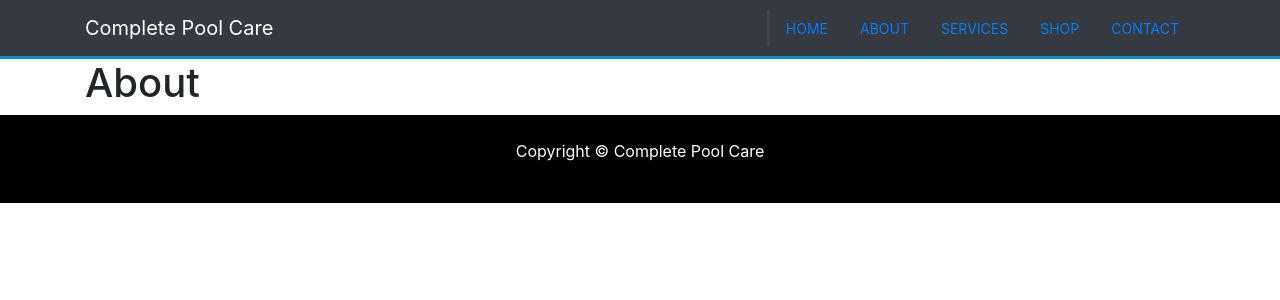
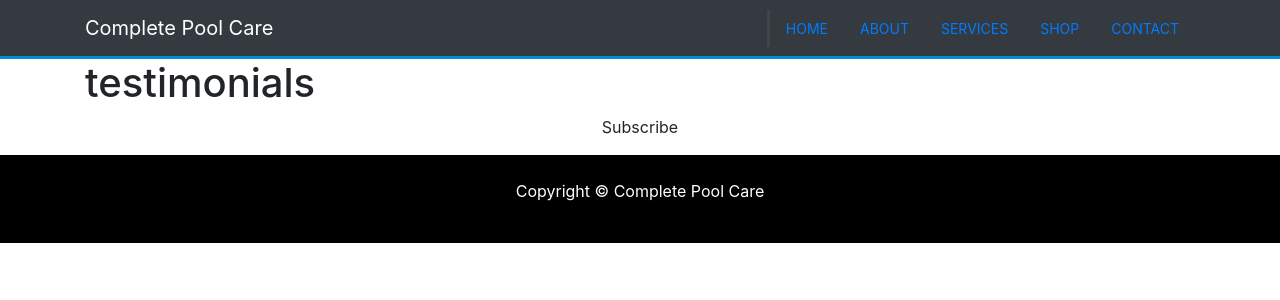
Before and after one commit to gazjosef/complete-pool-care, a React (Create React App) app: page /about in a window 1280 px wide. Shown: the top 300 px of the page. Built offline with nearby package versions, Linux system fonts and the light colour scheme.

Commit message:
Updated About.js / Added about.css

```diff
--- a/src/Components/Pages/About.js
+++ b/src/Components/Pages/About.js
@@ -1,10 +1,15 @@
-import React from "react";
+import React, { Fragment } from "react";
 
 const About = () => {
   return (
-    <div className="container">
-      <h1>About</h1>
-    </div>
+    <Fragment>
+      <section className="testimonials">
+        <div className="container">
+          <h1>testimonials</h1>
+          <p className="text-center">Subscribe</p>
+        </div>
+      </section>
+    </Fragment>
   );
 };
 
--- /dev/null
+++ b/src/Components/Pages/about.css
@@ -0,0 +1,11 @@
+.testimonials {
+  margin: 50px auto;
+}
+
+.testimonials h1 {
+  text-align: center;
+  font-weight: bold;
+  color: #ff9800;
+  padding-bottom: 10px;
+  text-transform: uppercase;
+}
```
